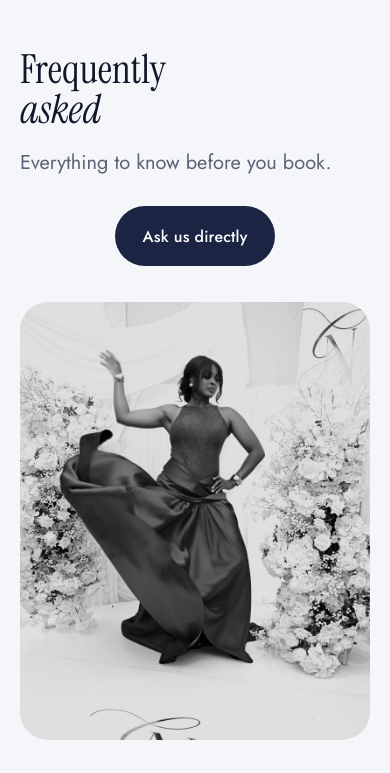
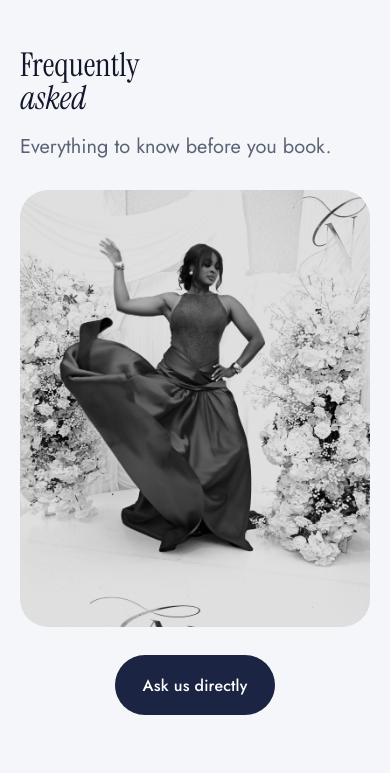
Before and after one commit to onohhq/YFP, a plain HTML site: page faq/index.html in a window 390 px wide. Shown: the part 71-844 px from the top of the page. Drawn offline with Linux system fonts and the light colour scheme; a web font is replaced by a local one.

Commit message:
Phone hero order: headline, photo, buttons; smaller headlines
Co-Authored-By: Claude Haiku 5.5 <noreply@anthropic.com>
Claude-Session: https://claude.ai/code/session_019UTDX8z2UPFZsEBCUQ4gPJ

```diff
--- a/css/v3.css
+++ b/css/v3.css
@@ -53,7 +53,7 @@ em{font-style:italic}
 .wipe img{position:absolute;left:50%;top:50%;height:90px;width:auto;translate:-50% -50%;filter:brightness(0) invert(1)}
 /* hero */
 .hero{display:grid;grid-template-columns:1fr 1fr;gap:clamp(40px,6vw,96px);align-items:center;padding:150px 0 110px}
-.hero h1{font-family:var(--serif);font-size:clamp(42px,4.8vw,70px);line-height:.98;letter-spacing:-.01em}
+.hero h1{font-family:var(--serif);font-size:clamp(36px,4vw,60px);line-height:.98;letter-spacing:-.01em}
 .hero h1 em{display:block}
 .hero__lede{font-size:20px;line-height:1.55;color:var(--muted);max-width:460px;margin:26px 0 38px}
 .hero__btns{display:flex;gap:14px;flex-wrap:wrap}
@@ -137,7 +137,7 @@ em{font-style:italic}
 /* page header block */
 .pg{padding:150px 0 40px}
 .pg__hero{display:grid;grid-template-columns:1fr 1fr;gap:clamp(40px,6vw,96px);align-items:center;padding-bottom:110px}
-.pg__hero h1{font-family:var(--serif);font-size:clamp(40px,4.6vw,68px);line-height:1}
+.pg__hero h1{font-family:var(--serif);font-size:clamp(34px,3.8vw,56px);line-height:1}
 .pg__hero h1 em{display:block}
 .pg__hero p{font-size:20px;line-height:1.55;color:var(--muted);max-width:460px;margin:24px 0 36px}
 .pg__ph{aspect-ratio:4/5;border-radius:28px;overflow:hidden}
@@ -236,3 +236,13 @@ em{font-style:italic}
 /* contact: logo header, no nav */
 .ct{padding-top:70px}
 @media (max-width:560px){.ty1__bar img{height:58px}}
+
+/* phone order: headline, then photo, then buttons */
+@media (max-width:900px){
+  .hero,.pg__hero{gap:0}
+  .hero__text,.pg__hero>div:first-child{display:contents}
+  .hero h1,.pg__hero h1{order:1;margin:0 0 16px;font-size:clamp(30px,8.4vw,40px)}
+  .hero__lede,.pg__hero p{order:2;margin:0 0 28px}
+  .hero__photo,.pg__ph{order:3;margin:0 0 28px}
+  .hero__btns{order:4;justify-content:center;margin:0}
+}
```
